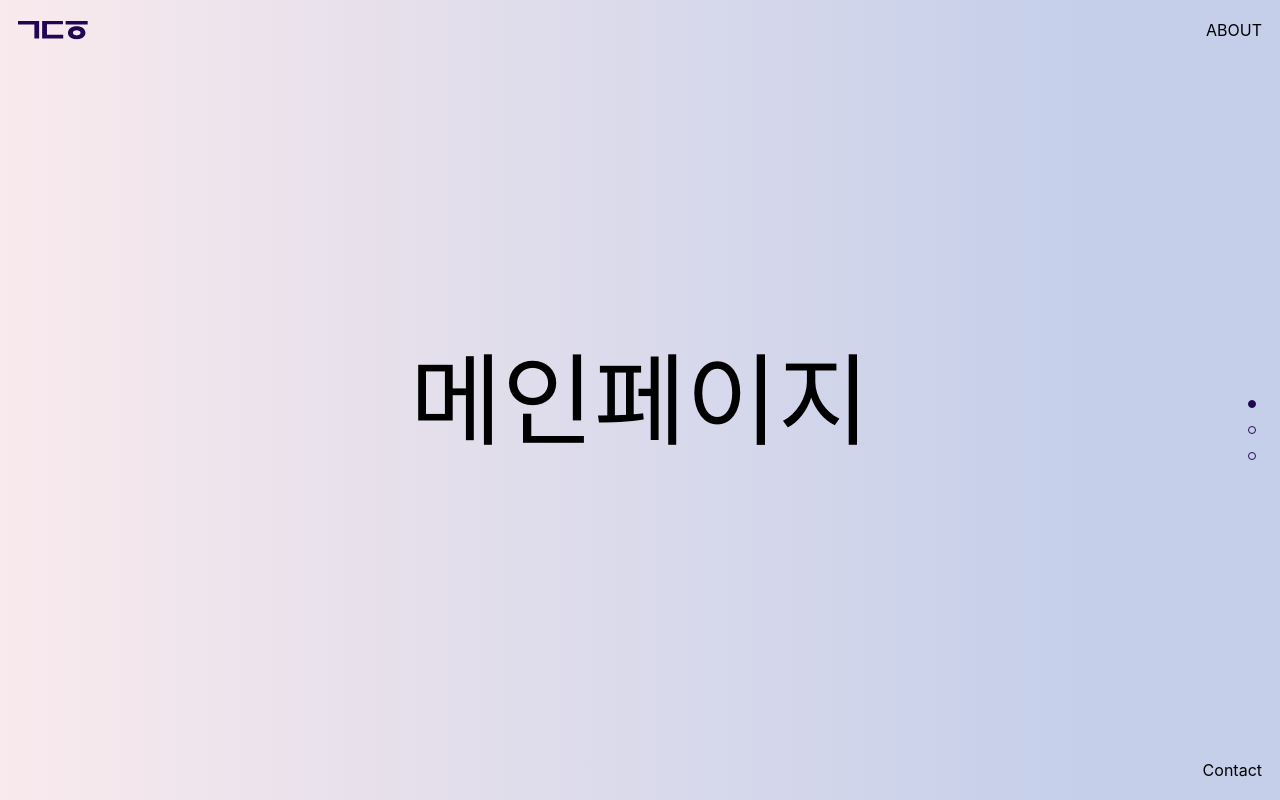
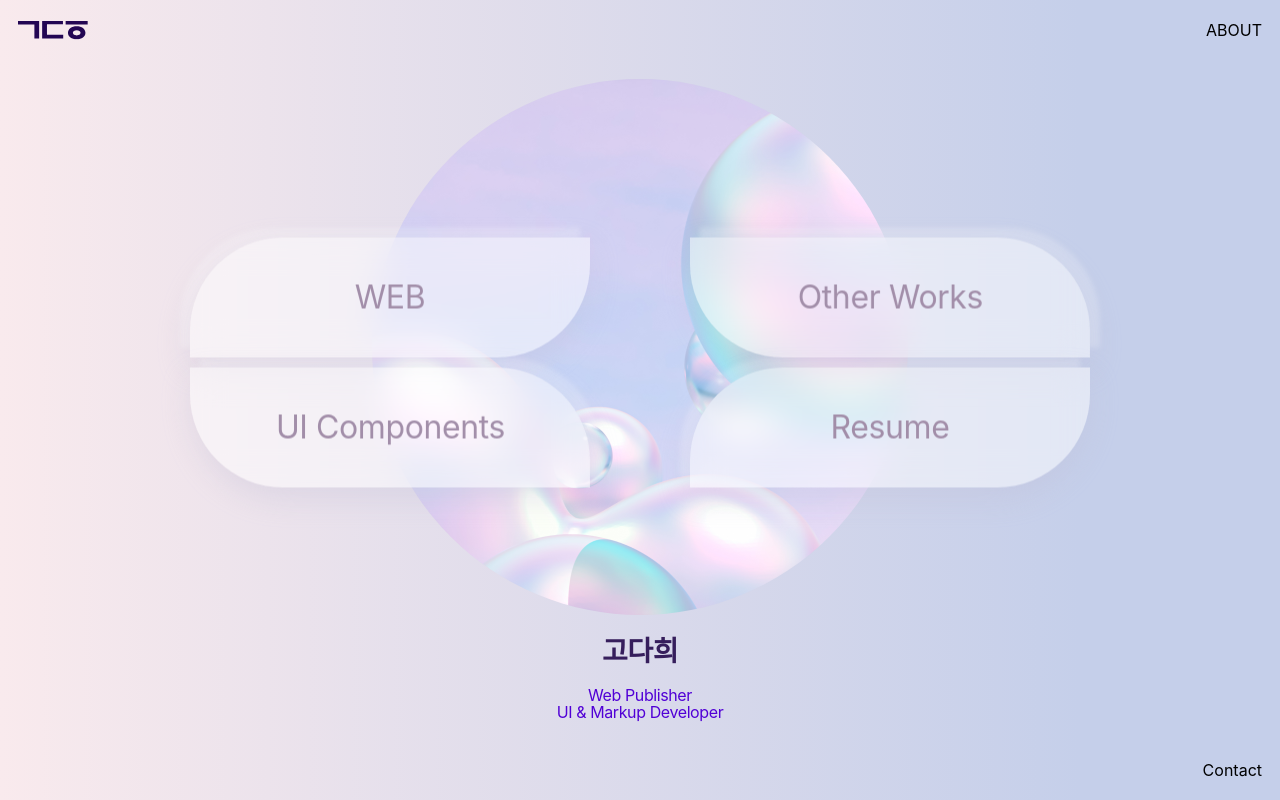
Before and after one commit to godahui/portfolio-pjt, a React (Create React App) app in the folder my-portfolio/: page / in a window 1280 px wide. Built offline with nearby package versions, Linux system fonts and the light colour scheme.

Commit message:
메인페이지 작성

```diff
--- a/my-portfolio/src/App.css
+++ /dev/null
@@ -1,7 +0,0 @@
-.inner {
-  height: 100vh;
-  display: flex;
-  justify-content: center;
-  align-items: center;
-  font-size: 100px;
-}
--- a/my-portfolio/src/App.tsx
+++ b/my-portfolio/src/App.tsx
@@ -1,54 +1,19 @@
-import React, { useState, useEffect, useRef } from "react";
-
 import { ThemeProvider } from "styled-components";
 import GlobalStyle from "./style/GlobalStyle";
-import styled from "styled-components";
 import { Theme } from "./style/theme";
-
-import "./App.css";
 
 import { Template } from "./components/Template";
 import { Header } from "./components/Header";
 import { Footer } from "./components/Footer";
 import { Main } from "./components/Main";
-import Dots from "./components/Dot";
-
-import { useScroll } from "./components/Scroll.hook";
 
 export const App = () => {
-  const { scrollIndex, outerDivRef } = useScroll();
-
   return (
     <ThemeProvider theme={Theme}>
       <Template header={<Header />} footer={<Footer />}>
-        <Outer ref={outerDivRef}>
-          <Dots scrollIndex={scrollIndex} />
-          <Main />
-          <div className="inner bg-blue">2</div>
-          <div className="inner bg-pink">3</div>
-        </Outer>
+        <Main />
       </Template>
       <GlobalStyle />
     </ThemeProvider>
   );
 };
-
-const Outer = styled.div`
-  height: 100vh;
-  overflow-y: auto;
-
-  background: linear-gradient(
-    90deg,
-    #f9eaed 0%,
-    #ece3ec 20.91%,
-    #c5cfea 84.35%
-  );
-
-  -ms-overflow-style: none; /* IE, Edge */
-  scrollbar-width: none; /* Firefox */
-
-  /* 화면에서 스크롤바 안보이게 */
-  &::-webkit-scrollbar {
-    display: none;
-  }
-`;
--- a/my-portfolio/src/components/Dot.tsx
+++ /dev/null
@@ -1,49 +0,0 @@
-import { useScroll } from "../components/Scroll.hook";
-
-interface DotType {
-  num?: number;
-  scrollIndex: number;
-}
-
-const Dot = ({ num, scrollIndex }: DotType) => {
-  const { onNextPage } = useScroll();
-  return (
-    <div
-      data-num={num}
-      onClick={onNextPage}
-      style={{
-        width: 8,
-        height: 8,
-        border: "1px solid #230653",
-        borderRadius: 999,
-        backgroundColor: scrollIndex === num ? "#230653" : "transparent",
-        transitionDuration: "1000",
-        transition: "background-color 0.5s",
-        cursor: "pointer",
-      }}
-    ></div>
-  );
-};
-
-const Dots = ({ scrollIndex }: DotType) => {
-  return (
-    <div style={{ position: "fixed", top: "50%", right: 18 }}>
-      <div
-        style={{
-          display: "flex",
-          flexDirection: "column",
-          justifyContent: "space-between",
-          alignItems: "center",
-          width: 20,
-          height: 60,
-        }}
-      >
-        <Dot num={1} scrollIndex={scrollIndex}></Dot>
-        <Dot num={2} scrollIndex={scrollIndex}></Dot>
-        <Dot num={3} scrollIndex={scrollIndex}></Dot>
-      </div>
-    </div>
-  );
-};
-
-export default Dots;
--- a/my-portfolio/src/components/Header.tsx
+++ b/my-portfolio/src/components/Header.tsx
@@ -31,6 +31,7 @@ const Logo = styled.h1`
   flex-flow: row nowrap;
   align-items: center;
   min-width: 70px;
+  cursor: pointer;
 
   position: absolute;
   left: 18px;
--- a/my-portfolio/src/components/Main.tsx
+++ b/my-portfolio/src/components/Main.tsx
@@ -1,7 +1,53 @@
+import { useEffect, useState } from "react";
 import styled from "styled-components";
+import bg1 from "../assets/main-1.png";
+import bg2 from "../assets/main-2.png";
+import bg3 from "../assets/main-3.png";
+import bg4 from "../assets/main-4.png";
+import bg5 from "../assets/main-5.png";
+import bg6 from "../assets/main-6.png";
 
 export const Main = () => {
-  return <MainWrap>메인페이지</MainWrap>;
+  const imgArr = [bg1, bg2, bg3, bg4, bg5, bg6];
+  const length = imgArr.length;
+  const [isHover, setIsHover] = useState();
+  const [img, setImg] = useState(0);
+
+  useEffect(() => {
+    if (img === length) {
+      setImg(0);
+    }
+    const intervelImg = setInterval(() => {
+      setImg(img + 1);
+    }, 1000);
+
+    return () => clearInterval(intervelImg);
+  }, [img, length]);
+
+  return (
+    <MainWrap>
+      <BgWrap>
+        <img src={imgArr[img] || imgArr[0]} alt="" />
+        <h3>고다희</h3>
+        <p>Web Publisher</p>
+        <p>UI & Markup Developer</p>
+        <MenuWrap>
+          <Menu className="top-left">
+            <p>WEB</p>
+          </Menu>
+          <Menu className="top-right">
+            <p>Other Works</p>
+          </Menu>
+          <Menu className="bottom-left">
+            <p>UI Components</p>
+          </Menu>
+          <Menu className="bottom-right">
+            <p>Resume</p>
+          </Menu>
+        </MenuWrap>
+      </BgWrap>
+    </MainWrap>
+  );
 };
 
 const MainWrap = styled.div`
@@ -9,5 +55,142 @@ const MainWrap = styled.div`
   display: flex;
   justify-content: center;
   align-items: center;
-  font-size: 100px;
 `;
+
+const BgWrap = styled.div`
+  padding: 10px;
+  text-align: center;
+  position: relative;
+  img {
+    border-radius: 50%;
+  }
+  > h3 {
+    color: #361e5c;
+    font-weight: 600;
+    font-size: 28px;
+    margin: 20px 0;
+    max-width: 100%;
+  }
+  > p {
+    font-size: 16px;
+    line-height: 17px;
+    color: #5100d6;
+  }
+`;
+
+const MenuWrap = styled.div`
+  display: flex;
+  flex-flow: row wrap;
+  justify-content: space-between;
+
+  position: absolute;
+  top: 50%;
+  left: 50%;
+  transform: translate(-50%, -65%);
+
+  width: 900px;
+
+  @media screen and (max-width: 900px) {
+    width: 110%;
+    padding: 0 10px;
+    justify-content: center;
+  }
+`;
+
+const Menu = styled.div`
+  display: flex;
+  flex-flow: column nowrap;
+  align-items: center;
+  justify-content: space-between;
+  flex: 0 0 calc(50% - 50px);
+  cursor: pointer;
+
+  width: 100%;
+  height: 120px;
+  background: rgba(255, 255, 255, 0.5);
+  box-shadow: -10px -10px 5px rgba(255, 255, 255, 0.2),
+    -2px 10px 30px rgba(191, 187, 210, 0.32);
+  backdrop-filter: blur(16px);
+
+  @media screen and (max-width: 900px) {
+    flex: 1 1 calc(100% - 20px);
+    height: 60px;
+    padding: 0 10px;
+  }
+
+  > p {
+    font-weight: 400;
+    font-size: 32px;
+    color: #a28ea9;
+    margin: auto;
+
+    @media screen and (max-width: 900px) {
+      font-weight: 400;
+      font-size: 20px;
+    }
+  }
+
+  &.top-left {
+    border-radius: 93px 0px;
+    margin-right: 10px;
+    margin-bottom: 10px;
+    @media screen and (max-width: 900px) {
+      border-radius: 93px;
+      margin-right: 0;
+    }
+  }
+  &.top-right {
+    border-radius: 93px 0px;
+    transform: matrix(-1, 0, 0, 1, 0, 0);
+    margin-bottom: 10px;
+    > p {
+      transform: matrix(-1, 0, 0, 1, 0, 0);
+    }
+    @media screen and (max-width: 900px) {
+      border-radius: 93px;
+    }
+  }
+  &.bottom-left {
+    border-radius: 93px 0px;
+    transform: matrix(-1, 0, 0, 1, 0, 0);
+    margin-right: 10px;
+    > p {
+      transform: matrix(-1, 0, 0, 1, 0, 0);
+    }
+    @media screen and (max-width: 900px) {
+      border-radius: 93px;
+      margin-right: 0;
+      margin-bottom: 10px;
+    }
+  }
+  &.bottom-right {
+    border-radius: 93px 0px;
+    @media screen and (max-width: 900px) {
+      border-radius: 93px;
+    }
+  }
+
+  &:hover {
+    transition: all 0.4s;
+    > p {
+      color: #411d4e;
+    }
+  }
+
+  @media screen and (min-width: 900px) {
+    &:hover {
+      &.top-left {
+        transform: translate(-20px, -20px);
+      }
+      &.top-right {
+        transform: translate(20px, -20px) matrix(-1, 0, 0, 1, 0, 0);
+      }
+      &.bottom-left {
+        transform: translate(-20px, 20px) matrix(-1, 0, 0, 1, 0, 0);
+      }
+      &.bottom-right {
+        transform: translate(20px, 20px);
+      }
+    }
+  }
+`;
--- a/my-portfolio/src/components/Scroll.hook.tsx
+++ /dev/null
@@ -1,110 +0,0 @@
-import React, { useState, useEffect, useRef } from "react";
-
-export const useScroll = () => {
-  const outerDivRef = useRef() as React.MutableRefObject<HTMLDivElement>;
-  const [scrollIndex, setScrollIndex] = useState(1);
-
-  useEffect(() => {
-    const wheelHandler = (e: WheelEvent) => {
-      e.preventDefault();
-      const { deltaY } = e;
-      const { scrollTop } = outerDivRef.current; // 스크롤 위쪽 끝부분 위치
-      const pageHeight = window.innerHeight; // 화면 세로길이, 100vh와 같습니다.
-
-      if (deltaY > 0) {
-        // 스크롤 내릴 때
-        if (scrollTop >= 0 && scrollTop < pageHeight) {
-          //현재 1페이지
-          console.log("현재 1페이지, down");
-          outerDivRef.current.scrollTo({
-            top: pageHeight,
-            left: 0,
-            behavior: "smooth",
-          });
-          setScrollIndex(2);
-        } else if (scrollTop >= pageHeight && scrollTop < pageHeight * 2) {
-          //현재 2페이지
-          console.log("현재 2페이지, down");
-          outerDivRef.current.scrollTo({
-            top: pageHeight * 2,
-            left: 0,
-            behavior: "smooth",
-          });
-          setScrollIndex(3);
-        } else {
-          // 현재 3페이지
-          console.log("현재 3페이지, down");
-          outerDivRef.current.scrollTo({
-            top: pageHeight * 2,
-            left: 0,
-            behavior: "smooth",
-          });
-          setScrollIndex(3);
-        }
-      } else {
-        // 스크롤 올릴 때
-        if (scrollTop >= 0 && scrollTop < pageHeight) {
-          //현재 1페이지
-          console.log("현재 1페이지, up");
-          outerDivRef.current.scrollTo({
-            top: 0,
-            left: 0,
-            behavior: "smooth",
-          });
-          setScrollIndex(1);
-        } else if (scrollTop >= pageHeight && scrollTop < pageHeight * 2) {
-          //현재 2페이지
-          console.log("현재 2페이지, up");
-          outerDivRef.current.scrollTo({
-            top: 0,
-            left: 0,
-            behavior: "smooth",
-          });
-          setScrollIndex(1);
-        } else {
-          // 현재 3페이지
-          console.log("현재 3페이지, up");
-          outerDivRef.current.scrollTo({
-            top: pageHeight,
-            left: 0,
-            behavior: "smooth",
-          });
-          setScrollIndex(2);
-        }
-      }
-    };
-
-    if (!outerDivRef.current) {
-      return;
-    }
-
-    const outerDivRefCurrent = outerDivRef.current;
-
-    outerDivRefCurrent.addEventListener("wheel", wheelHandler);
-    return () => {
-      outerDivRefCurrent.removeEventListener("wheel", wheelHandler);
-    };
-  }, []);
-
-  const onNextPage = (e: React.MouseEvent<HTMLDivElement>) => {
-    const value = e.currentTarget.getAttribute("data-num") as string;
-    const num = +value;
-
-    if (!outerDivRef.current) {
-      return;
-    }
-
-    const { scrollTop } = outerDivRef.current; // 스크롤 위쪽 끝부분 위치
-    const pageHeight = window.innerHeight;
-
-    outerDivRef.current.scrollTo({
-      top: pageHeight,
-      left: 0,
-      behavior: "smooth",
-    });
-
-    setScrollIndex(num);
-  };
-
-  return { scrollIndex, outerDivRef, onNextPage };
-};
--- a/my-portfolio/src/components/Template.tsx
+++ b/my-portfolio/src/components/Template.tsx
@@ -24,4 +24,11 @@ const RootWrap = styled.div`
   width: 100vw;
   height: 100vh;
   overflow-y: hidden;
+
+  background: linear-gradient(
+    90deg,
+    #f9eaed 0%,
+    #ece3ec 20.91%,
+    #c5cfea 84.35%
+  );
 `;
--- a/my-portfolio/src/style/GlobalStyle.tsx
+++ b/my-portfolio/src/style/GlobalStyle.tsx
@@ -9,11 +9,12 @@ const GlobalStyle = createGlobalStyle`
   html,
   body{
     font-family: "Pretendard Variable", Pretendard, -apple-system, BlinkMacSystemFont, system-ui, Roboto, "Helvetica Neue", "Segoe UI", "Apple SD Gothic Neo", "Noto Sans KR", "Malgun Gothic", "Apple Color Emoji", "Segoe UI Emoji", "Segoe UI Symbol", sans-serif;
-      line-height: 1.5;
-      position: relative;
-      overflow-x: hidden;
-      overflow-y: hidden;
-      min-width: 320px;
+    line-height: 1.5;
+    letter-spacing: -0.4px;
+    position: relative;
+    overflow-x: hidden;
+    overflow-y: hidden;
+    min-width: 320px;
   }
   body,
   div,
```
